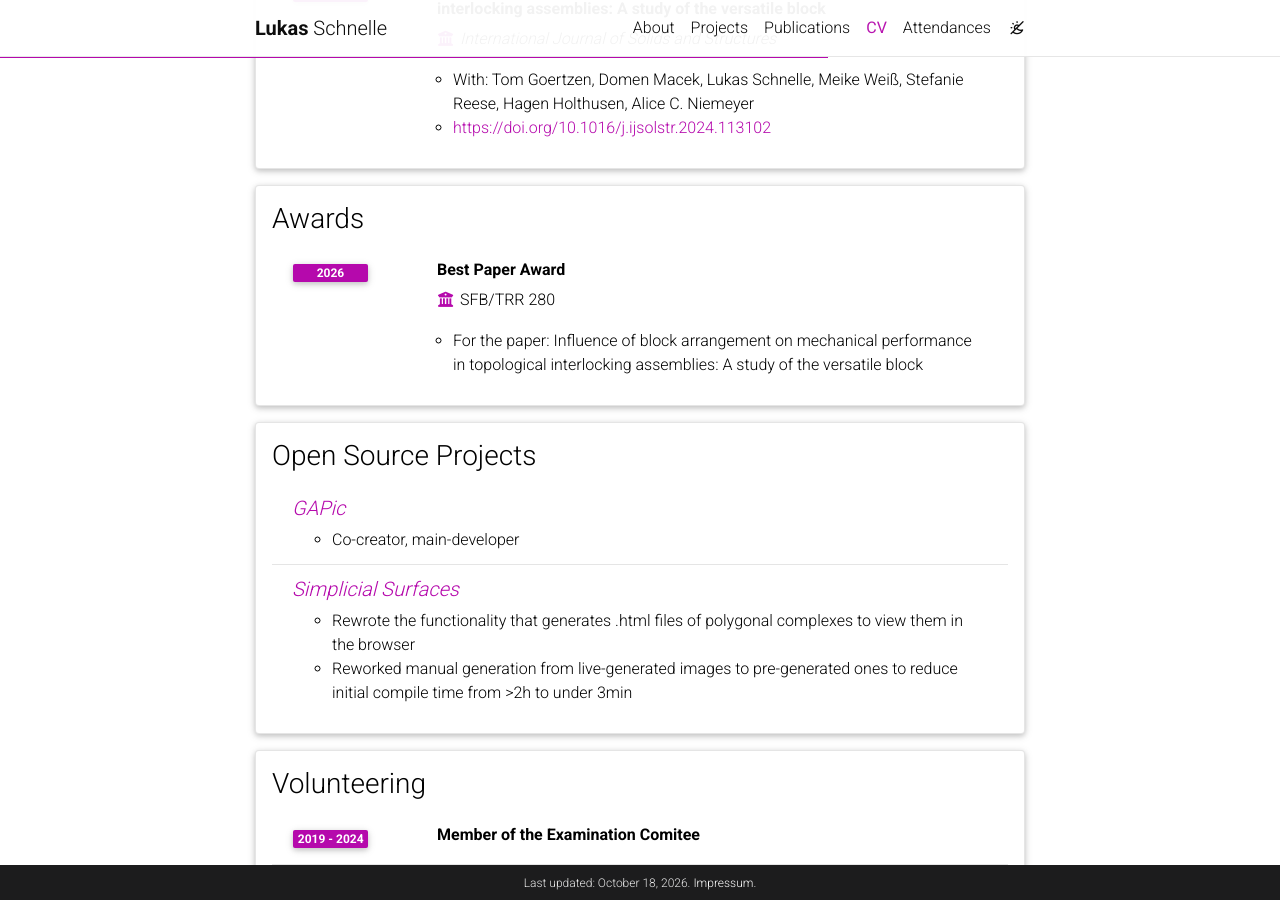
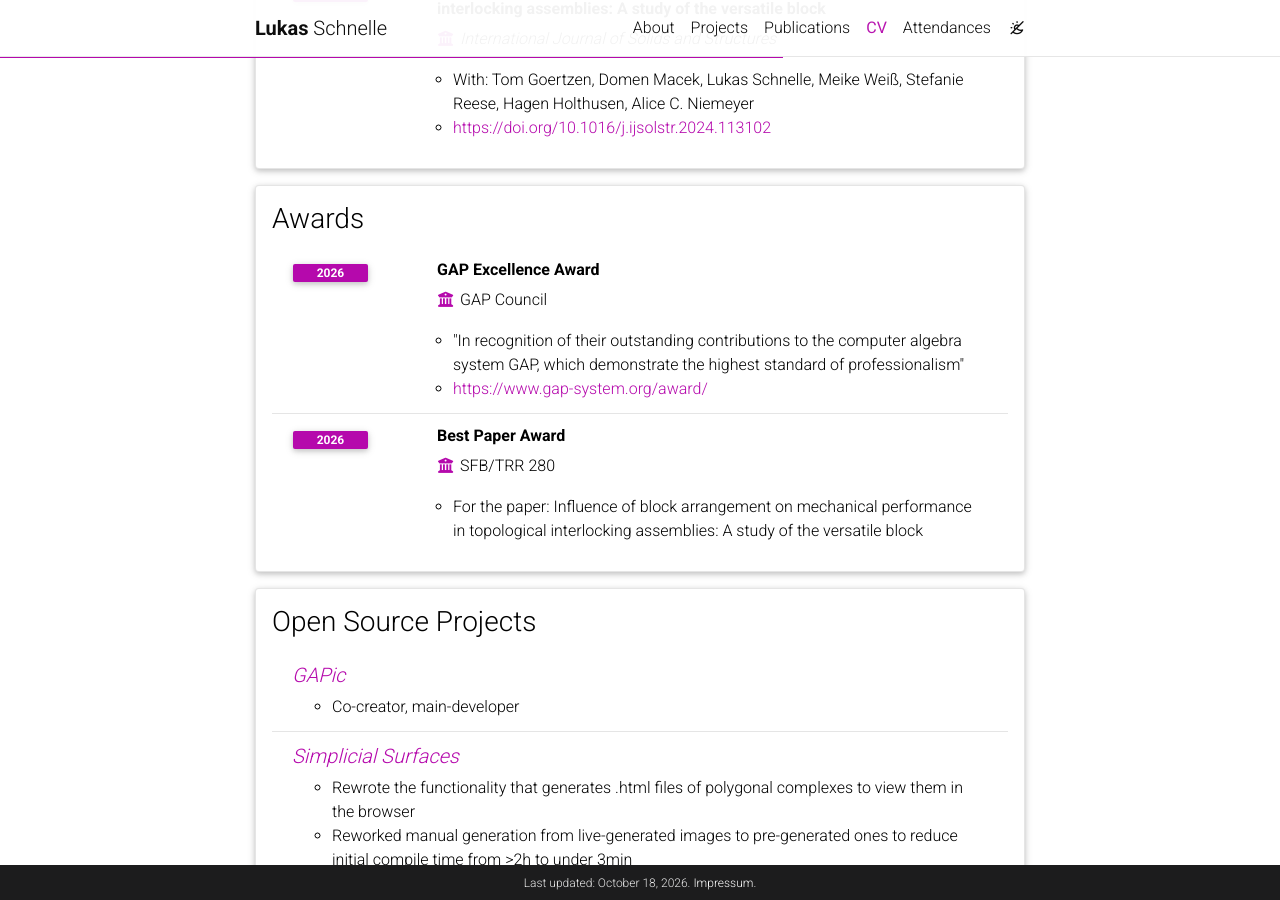
Before and after one commit to schnellecom/schnellecom.github.io, a Jekyll site: the page built from _pages/cv.md, in a window 1280 px wide and 900 px high, scrolled down 1864 px. Built offline with Jekyll 4.4.1, drawn with Linux system fonts in a browser that asks for light colours; nearby versions of some CDN libraries; comment, search, counter and statistics services are not loaded.

Commit message:
add GAP Excellence Award

```diff
--- a/_data/cv.yml
+++ b/_data/cv.yml
@@ -81,6 +81,12 @@
 - title: Awards
   type: time_table
   contents:
+    - title: GAP Excellence Award
+      institution: GAP Council
+      year: 2026
+      description:
+        - '"In recognition of their outstanding contributions to the computer algebra system GAP, which demonstrate the highest standard of professionalism"'
+        - '<a href="https://www.gap-system.org/award/" target="_blank">https://www.gap-system.org/award/</a>'
     - title: Best Paper Award
       institution: SFB/TRR 280
       year: 2026
```
